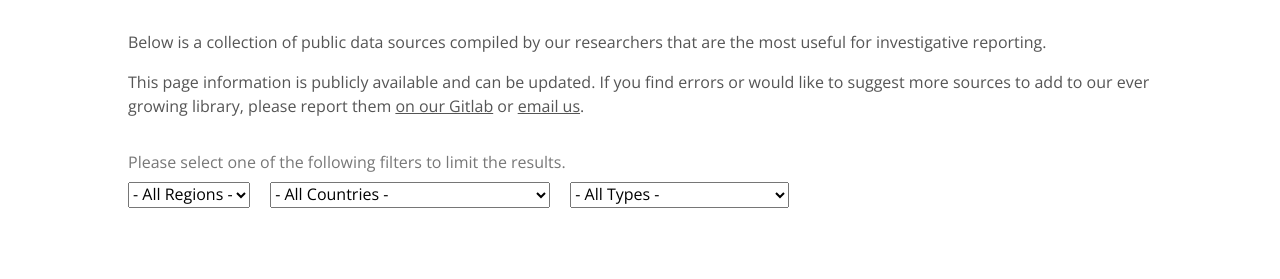
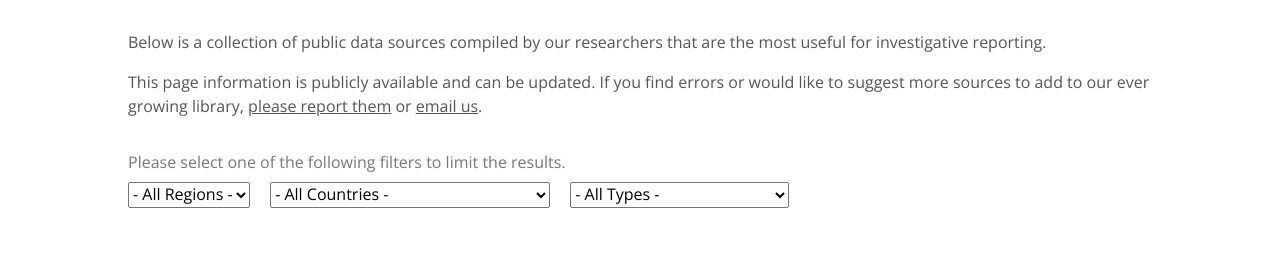
Before and after one commit to occrp/investigativedashboard.org, a Jekyll site: the page built from databases.md, in a window 1280 px wide and 900 px high. Shown: the part 162-441 px from the top of the window. Built offline with Jekyll 4.4.1, drawn with Linux system fonts in a browser that asks for light colours; some of the changed text lies outside the part shown.

Commit message:
Updated repo links.

```diff
--- a/_config.yml
+++ b/_config.yml
@@ -1,7 +1,6 @@
 title: OCCRP ID
-email: id@occrp.org
-baseurl: ''
-url: ''
+email: research@occrp.org
+repository_url: https://github.com/occrp/investigativedashboard.org
 
 # Build settings
 markdown: kramdown
--- a/_includes/footer.html
+++ b/_includes/footer.html
@@ -7,8 +7,8 @@
     </div>
     <div class="w-60-ns tr">
       <p class="silver pv4 lh-copy f6">
-        Source available on
-        <a class="silver dim" href="{{ site.repository_url }}">Gitlab</a>,
+        Content
+        <a class="silver dim" href="{{ site.repository_url }}">is open source</a>,
         background photo by
         <a class="silver dim" href="https://unsplash.com/photos/WqPAETBU2G8">
           Sharon McCutcheon</a>.
--- a/databases.md
+++ b/databases.md
@@ -25,10 +25,9 @@ permalink: /databases/
 <p>
   This page information is publicly available and can be updated. If you find
   errors or would like to suggest more sources to add to our ever growing
-  library, please report them <a class="mid-gray dim"
-  href="https://git.occrp.org/libre/investigativedashboard.org/issues">on our
-  Gitlab</a> or
-  <a class="mid-gray dim" href="mailto:research@occrp.org">email us</a>.
+  library, <a class="mid-gray dim"
+  href="{{ site.repository_url }}/issues">please report them</a> or
+  <a class="mid-gray dim" href="mailto:{{ site.email }}">email us</a>.
 </p>
 
 <div class="mb5 mt4">
```
